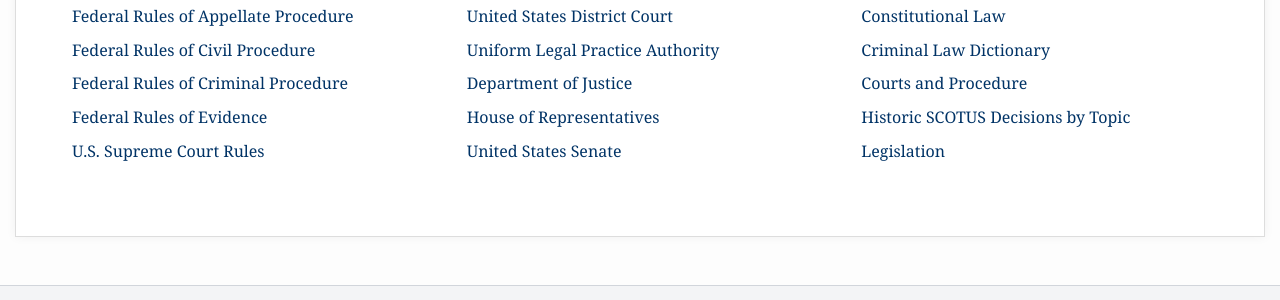
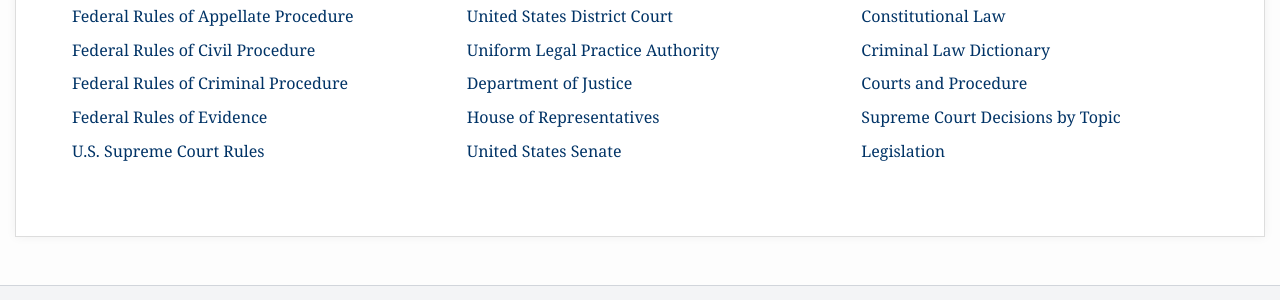
Before and after one commit to usarscotus/legal-directory, a Jekyll site: the page built from index.html, in a window 1280 px wide. Shown: the part 378-678 px from the top of the page. Built offline with Jekyll 4.4.1, drawn with Linux system fonts in a browser that asks for light colours.

Commit message:
Update index.html

```diff
--- a/index.html
+++ b/index.html
@@ -39,7 +39,7 @@
                 <li><a href="https://www.law.cornell.edu/wex/constitutional_law">Constitutional Law</a></li>
                 <li><a href="https://www.law.cornell.edu/wex/category/criminal-law-and-procedure">Criminal Law Dictionary</a></li>
                 <li><a href="https://www.law.cornell.edu/wex/category/courts_and_procedure">Courts and Procedure</a></li>
-                <li><a href="https://www.law.cornell.edu/supct/cases/topic.htm">Historic SCOTUS Decisions by Topic</a></li>
+                <li><a href="https://www.oyez.org/issues">Supreme Court Decisions by Topic</a></li>
                 <li><a href="https://www.law.cornell.edu/wex/legislation">Legislation</a></li>
             </ul>
         </div>
```
